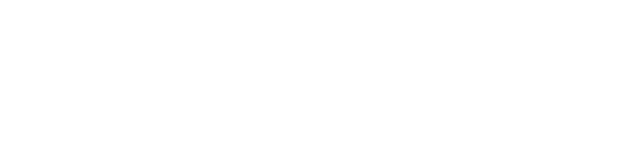
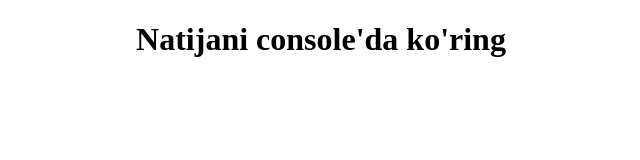
Before and after one commit to ubkbek/3-oy-imtihon-task1, a plain HTML site: page index.html in a window 1280 px wide. Shown: the whole page, without its empty margins (319-959 px from the left). Drawn offline with Linux system fonts and the light colour scheme.

Commit message:
add heading

```diff
--- a/index.html
+++ b/index.html
@@ -7,7 +7,9 @@
     <title>js-task1</title>
 </head>
 <body>
-
+    <header>
+        <h1 style="text-align: center;">Natijani console'da ko'ring</h1>
+    </header>
 
 
     <script src="./main.js"></script>
```
